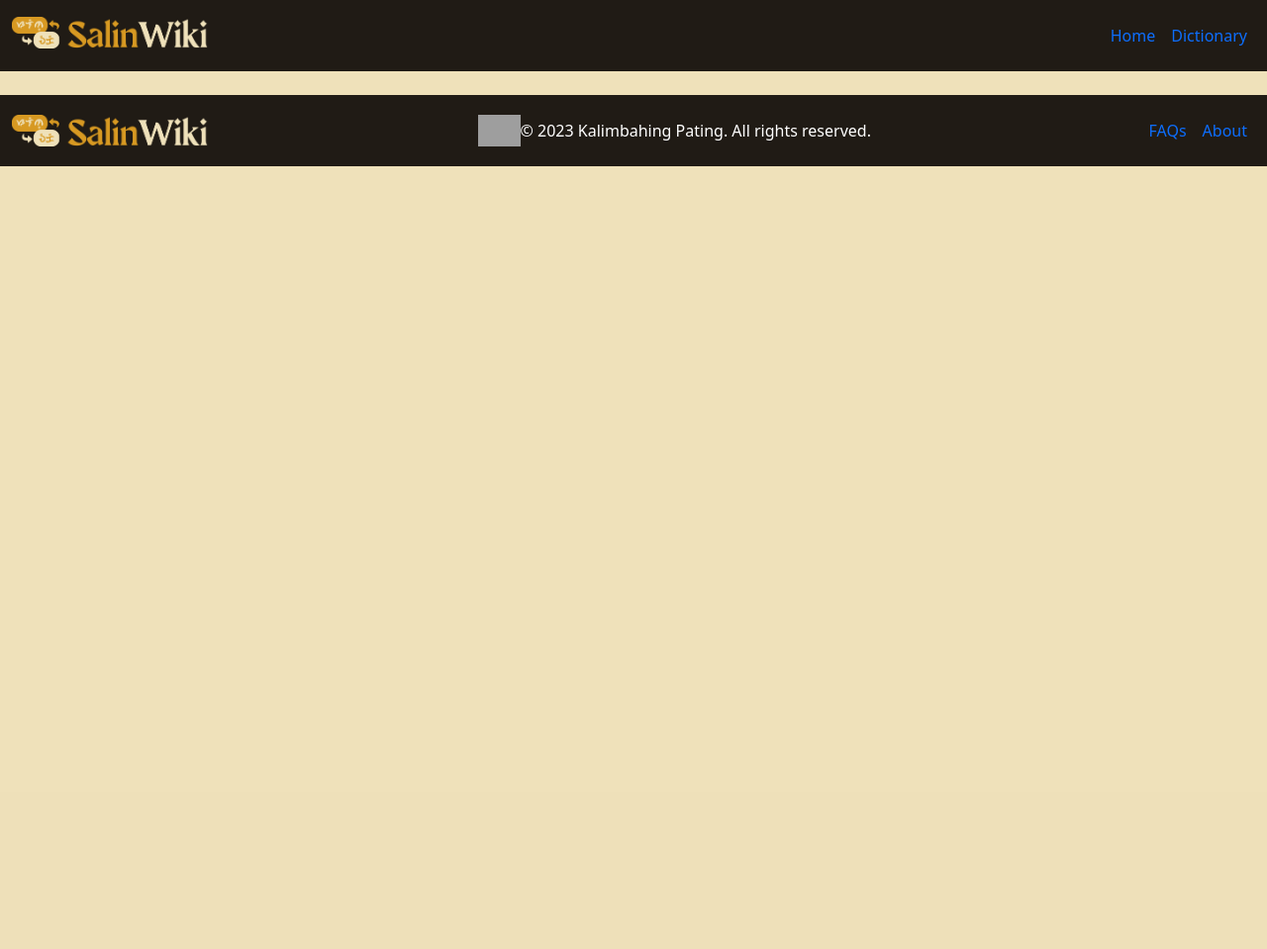
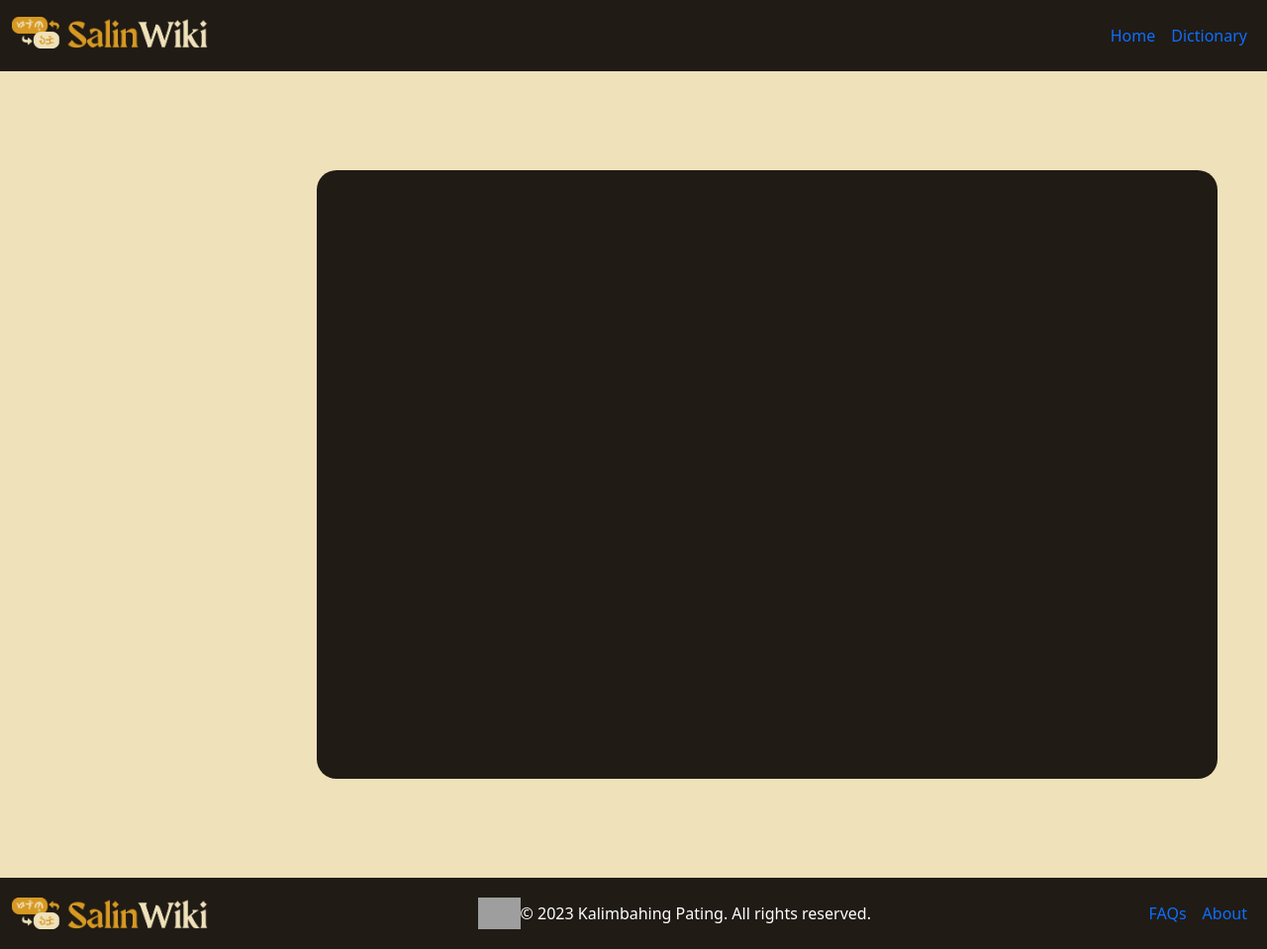
Before and after one commit to clavecillascc/Salin-Wiki, a Flask app: template templates/search.html in a window 1280 px wide. Shown: the whole page at 99% size. Before the commit the page ends 168 px from the top, so only its background shows below. Run offline with Flask 3, Linux system fonts and the light colour scheme; the template is opened without the code that fills it: most values are stand-ins (such as "Sample title", 1, 10 or a date in 2020); grey boxes are pictures that could not be loaded.

Commit message:
result page for search function .5

```diff
--- a/static/styles/search.css
+++ b/static/styles/search.css
@@ -11,6 +11,7 @@
 body{
   /* background-color:#201b15 */
   background-color:#efe1ba;
+
 }
 
 #container-header{
@@ -30,3 +31,52 @@ body{
 }
 
 /* ALL */
+
+
+.two-columns {
+    display: flex;
+}
+
+.column_search {
+    flex: 1;
+}
+
+.searched-word-container {
+  background-color: #201b15;
+  color: #d79922;
+  border-radius:20px;
+  padding: 60px 0px 0px 40px;
+  margin: 100px 50px 100px 0px;
+  height: 615px;
+  width: 910px;
+}
+
+.word {
+  font-family: Maragsa;
+  font-size: 80px;
+}
+
+.lang1 {
+  font-size: 35px;
+  margin-top: -10px;
+}
+
+.def {
+  font-size: 30px;
+  font-weight: bold;
+}
+
+.src_ex {
+  font-size: 20px;
+  margin-left: 30px;
+}
+
+.lang2 {
+  font-size: 20px;
+  margin-left: 30px;
+}
+
+.target_ex {
+  font-size: 20px;
+  margin-left: 30px;
+}
--- a/templates/2_faqs.html
+++ b/templates/2_faqs.html
@@ -7,8 +7,10 @@
     <link href="https://cdn.jsdelivr.net/npm/bootstrap@5.3.2/dist/css/bootstrap.min.css" rel="stylesheet" integrity="sha384-T3c6CoIi6uLrA9TneNEoa7RxnatzjcDSCmG1MXxSR1GAsXEV/Dwwykc2MPK8M2HN" crossorigin="anonymous">
   </head>
   <body>
+
     {% include 'header.html' %}
 
+    {% include 'footer.html' %}
 
   </body>
 </html>
--- a/templates/3_about.html
+++ b/templates/3_about.html
@@ -10,5 +10,7 @@
 
     {% include 'header.html' %}
 
+    {% include 'footer.html' %}
+
   </body>
 </html>
--- a/templates/header.html
+++ b/templates/header.html
@@ -1,5 +1,5 @@
 <div class="container" id="container-header">
-  <header class="d-flex flex-wrap align-items-center justify-content-center justify-content-md-between py-3 mb-4">
+  <header class="d-flex flex-wrap align-items-center justify-content-center justify-content-md-between py-3">
     <div class="col-md-3 mb-2 mb-md-0">
       <a href="/" class="d-inline-flex link-body-emphasis text-decoration-none">
         <img src="static/SWlogo01.png"  height="32">
--- a/templates/search.html
+++ b/templates/search.html
@@ -11,22 +11,31 @@
 
     {% include 'header.html' %}
 
+    <div class="two-columns">
+        <div class="column_search">
+
+        </div>
+        <div class="column_search">
           <div class="searched-word-container">
             {% for word in words %}
             {% if word['word'] == searched_word %}
-        <div>{{ word['word'] }}</div>
-        <div>{{ word['lang'] }}</div>
-        <div>
+            <div class="word">{{ word['word'] }}</div>
+            <div class="lang1">{{ word['lang'] }}</div>
+            <div class="def">
               <p>: {{ word['def'] }}</p>
             </div>
-        <div>{{ word['src_ex'] }}</div>
-        <div>
+            <div class="src_ex">{{ word['src_ex'] }}</div>
+            <div class="lang2">
               <p>({{ word['lang'] }})</p>
             </div>
-        <div>{{ word['target_ex'] }}<p>(Tagalog)</p></div>
+            <div class="target_ex">{{ word['target_ex'] }}<p>(Tagalog)</p></div>
             {% endif %}
             {% endfor %}
           </div>
+        </div>
+    </div>
+
+
 
     {% include 'footer.html' %}
 
```
Lines whose indentation alone changed are shown as unchanged.
